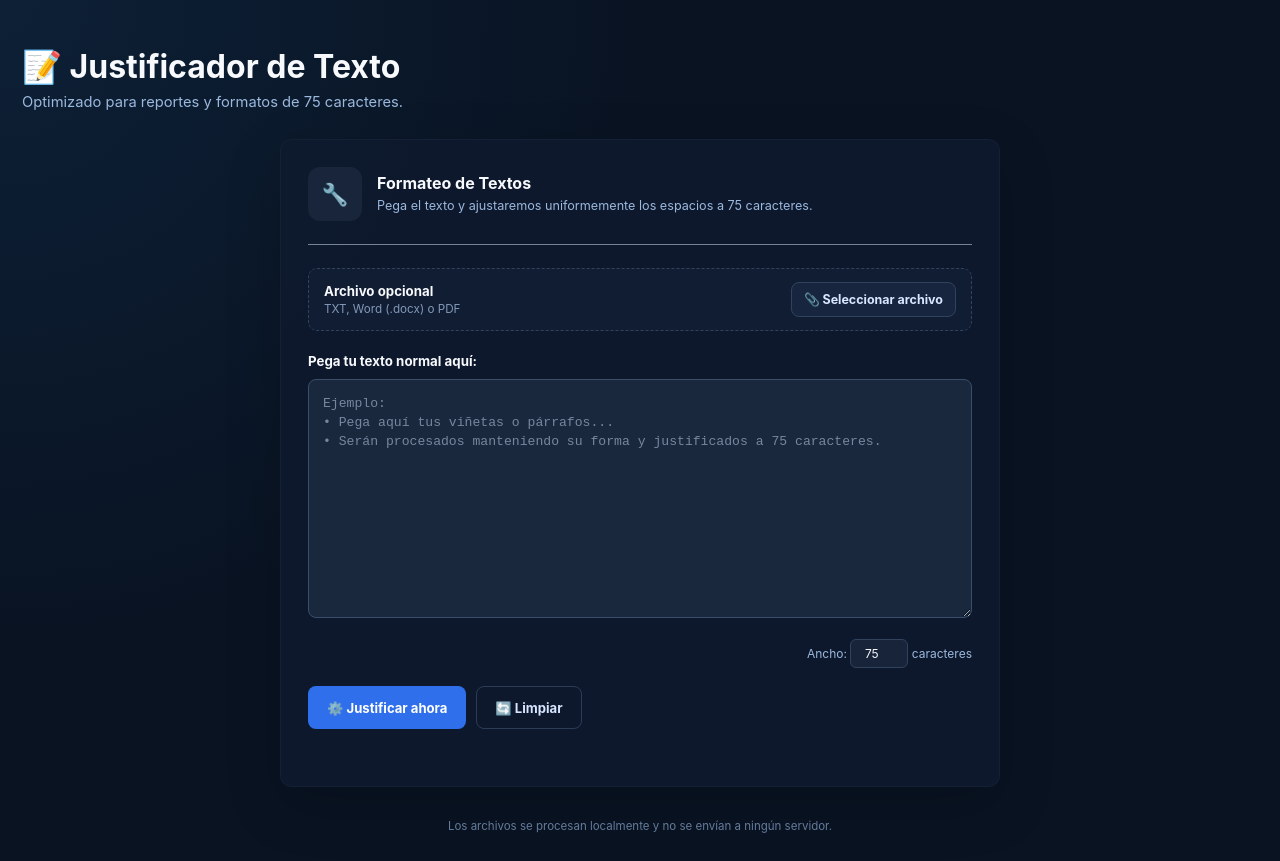
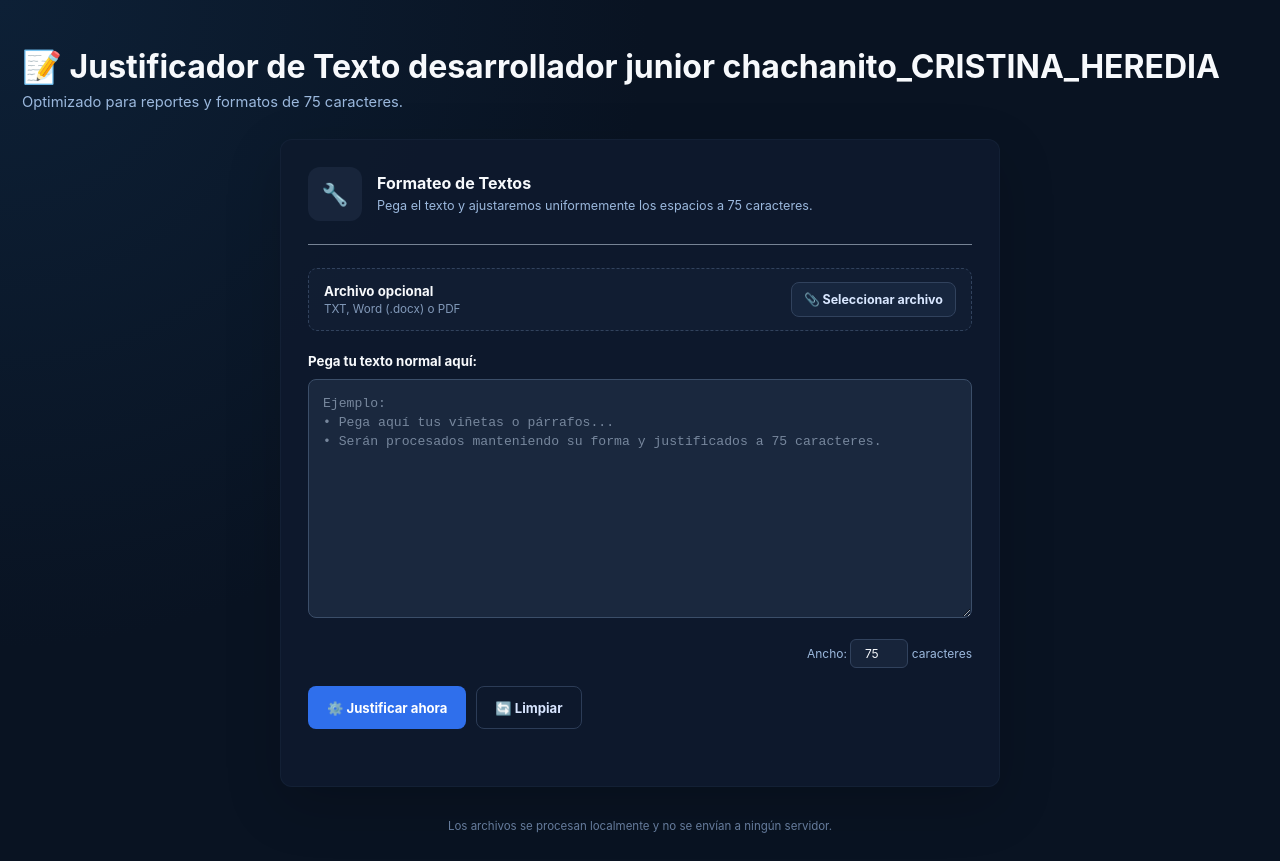
Before and after one commit to chachanito/justificador_git, a website with bundled scripts: page index.html in a window 1280 px wide. Built offline with nearby package versions, Linux system fonts and the light colour scheme.

Commit message:
Update header title with developer name

```diff
--- a/index.html
+++ b/index.html
@@ -9,7 +9,7 @@
 </head>
 <body>
     <header class="page-header">
-        <h1><span aria-hidden="true">📝</span> Justificador de Texto</h1>
+        <h1><span aria-hidden="true">📝</span> Justificador de Texto desarrollador junior chachanito_CRISTINA_HEREDIA</h1>
         <p>Optimizado para reportes y formatos de 75 caracteres.</p>
     </header>
 
```
